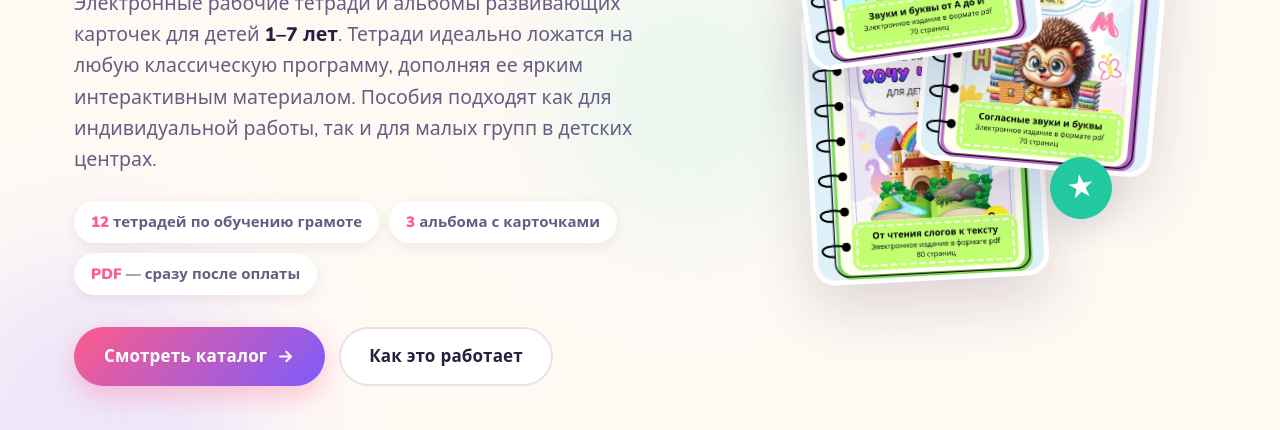
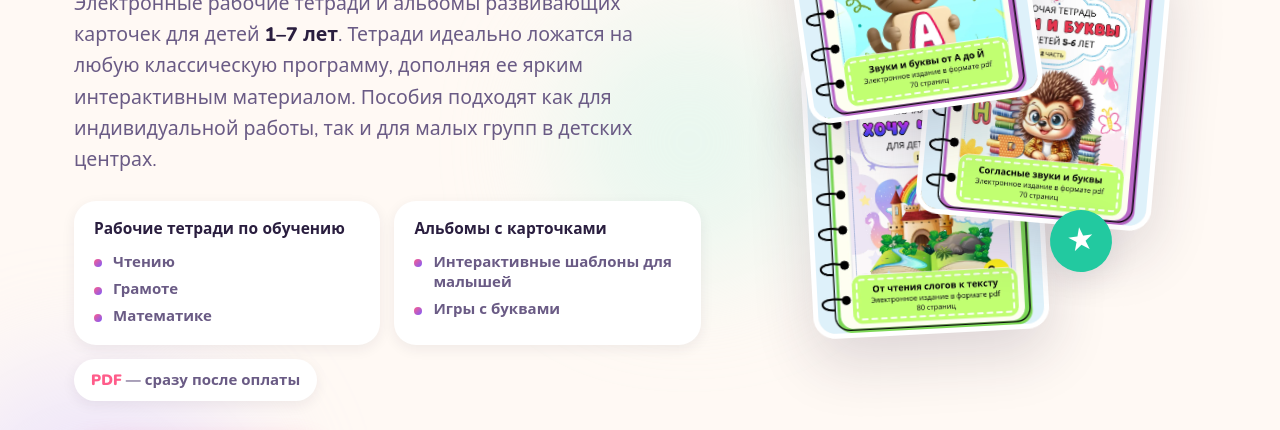
Before and after one commit to anisimovs/izotova, a website: page site/index.html in a window 1280 px wide. Shown: the part 513-943 px from the top of the page. Drawn offline with nearby package versions, Linux system fonts and the light colour scheme.

Commit message:
Переделал блок в герое: тетради и альбомы без цифр
Вместо «12 тетрадей по обучению грамоте» и «3 альбома с карточками» —
две карточки со списками:
- Рабочие тетради по обучению: Чтению, Грамоте, Математике
- Альбомы с карточками: Интерактивные шаблоны для малышей, Игры с буквами

Факт «PDF — сразу после оплаты» вынесен отдельной плашкой под карточками.
На мобильном блок складывается в одну колонку.

```diff
--- a/site/assets/css/style.css
+++ b/site/assets/css/style.css
@@ -147,13 +147,34 @@ button{font:inherit; color:inherit}
 .hero-lead{margin:0 0 26px; font-size:19.5px; color:var(--ink-soft); max-width:36em}
 .hero-lead strong{color:var(--ink); font-weight:800}
 
-.hero-facts{display:flex; flex-wrap:wrap; gap:10px; margin:0 0 32px; padding:0; list-style:none}
-.hero-facts li{
-  background:var(--white); border-radius:999px; padding:9px 17px;
+.hero-facts{
+  display:grid; grid-template-columns:repeat(2,minmax(0,1fr));
+  gap:14px; margin:0 0 14px; padding:0; list-style:none;
+}
+.facts-group{
+  background:var(--white); border-radius:var(--radius-m);
+  padding:16px 20px 18px; box-shadow:var(--shadow-s);
+}
+.facts-title{
+  display:block; margin-bottom:10px;
+  font-weight:900; font-size:15.5px; color:var(--ink);
+}
+.facts-list{margin:0; padding:0; list-style:none; display:grid; gap:7px}
+.facts-list li{
+  position:relative; padding-left:19px;
+  font-weight:700; font-size:15px; color:var(--ink-soft); line-height:1.35;
+}
+.facts-list li::before{
+  content:''; position:absolute; left:0; top:.5em;
+  width:8px; height:8px; border-radius:50%;
+  background:linear-gradient(135deg,var(--pink),var(--purple));
+}
+.hero-facts-extra{
+  display:inline-block; margin:0 0 32px; padding:9px 17px;
+  border-radius:999px; background:var(--white); box-shadow:var(--shadow-s);
   font-weight:700; font-size:15px; color:var(--ink-soft);
-  box-shadow:var(--shadow-s);
 }
-.hero-facts strong{color:var(--pink); font-weight:900}
+.hero-facts-extra strong{color:var(--pink); font-weight:900}
 
 .hero-actions{display:flex; flex-wrap:wrap; gap:14px}
 
@@ -467,6 +488,7 @@ button{font:inherit; color:inherit}
   .btn-sm{padding:10px 16px; font-size:14.5px}
   .hero-title{font-size:clamp(31px,8.4vw,42px)}
   .hero-lead{font-size:17.5px}
+  .hero-facts{grid-template-columns:1fr}
   .hero-actions .btn{width:100%}
   .hero-collage{height:340px}
   .collage-card{width:44%; border-width:4px}
--- a/site/index.html
+++ b/site/index.html
@@ -53,10 +53,23 @@
       </p>
 
       <ul class="hero-facts">
-        <li><strong>12</strong> тетрадей по обучению грамоте</li>
-        <li><strong>3</strong> альбома с карточками</li>
-        <li><strong>PDF</strong> — сразу после оплаты</li>
+        <li class="facts-group">
+          <span class="facts-title">Рабочие тетради по обучению</span>
+          <ul class="facts-list">
+            <li>Чтению</li>
+            <li>Грамоте</li>
+            <li>Математике</li>
+          </ul>
+        </li>
+        <li class="facts-group">
+          <span class="facts-title">Альбомы с карточками</span>
+          <ul class="facts-list">
+            <li>Интерактивные шаблоны для малышей</li>
+            <li>Игры с буквами</li>
+          </ul>
+        </li>
       </ul>
+      <p class="hero-facts-extra"><strong>PDF</strong> — сразу после оплаты</p>
 
       <div class="hero-actions">
         <a class="btn btn-primary btn-lg" href="#catalog">
```
